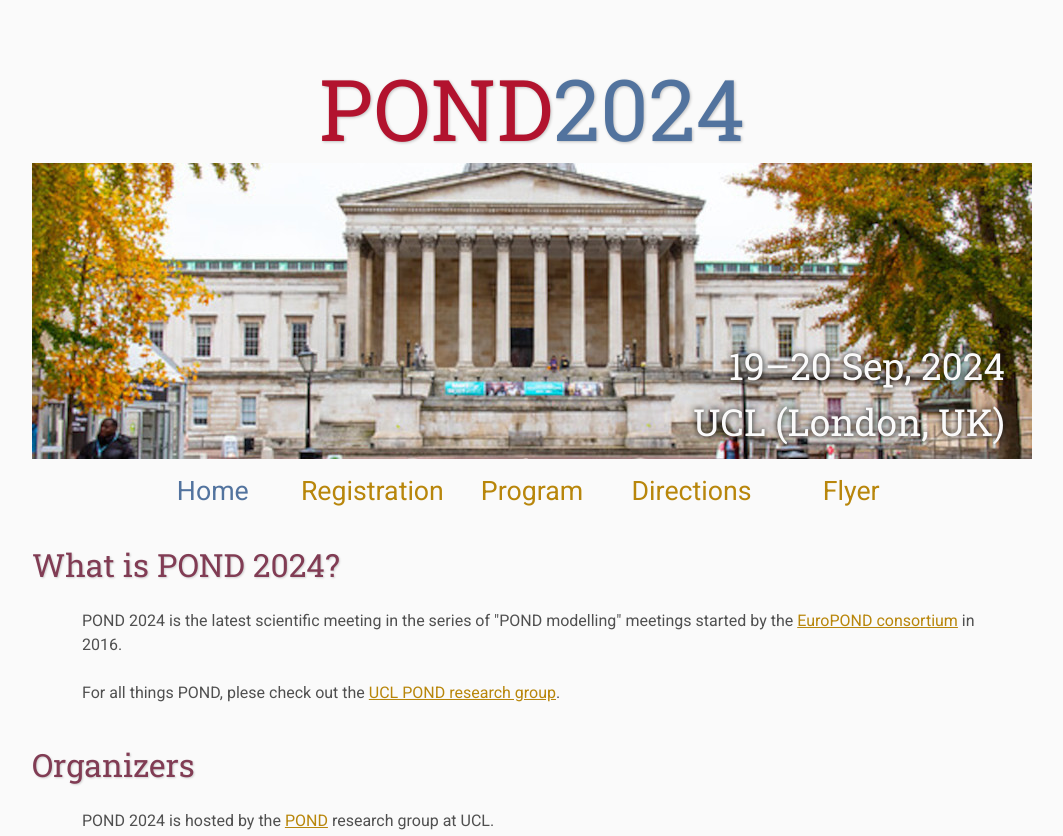
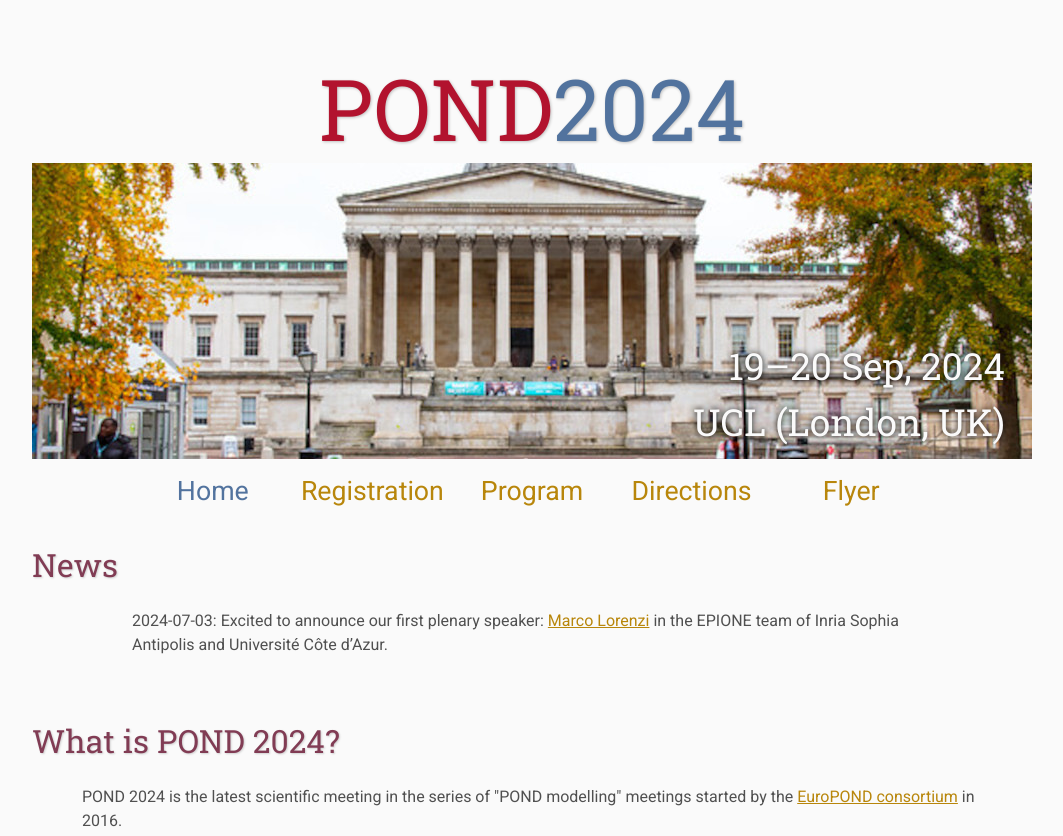
Before and after one commit to noxtoby/pond2024-basic, a plain HTML site: page index.html in a window 1280 px wide. Shown: the top 836 px of the page, without its empty margins (108-1171 px from the left). Drawn offline with Linux system fonts and the light colour scheme.

Commit message:
Added News section

```diff
--- a/index.html
+++ b/index.html
@@ -44,6 +44,15 @@
         </tr>
     </table>
 
+    <h2>News</h2>
+    <p>
+        <ul>
+            <li>
+                2024-07-03: Excited to announce our first plenary speaker: <a href="https://marcolorenzi.github.io">Marco Lorenzi</a> in the EPIONE team of Inria Sophia Antipolis and Université Côte d’Azur.
+            </li>
+        </ul>
+    </p>
+    <hr/>
     <h2>What is POND 2024?</h2>
     <p>
         POND 2024 is the latest scientific meeting in the series of "POND modelling" meetings started by the <a href="http://europond.eu">EuroPOND consortium</a> in 2016.
```
